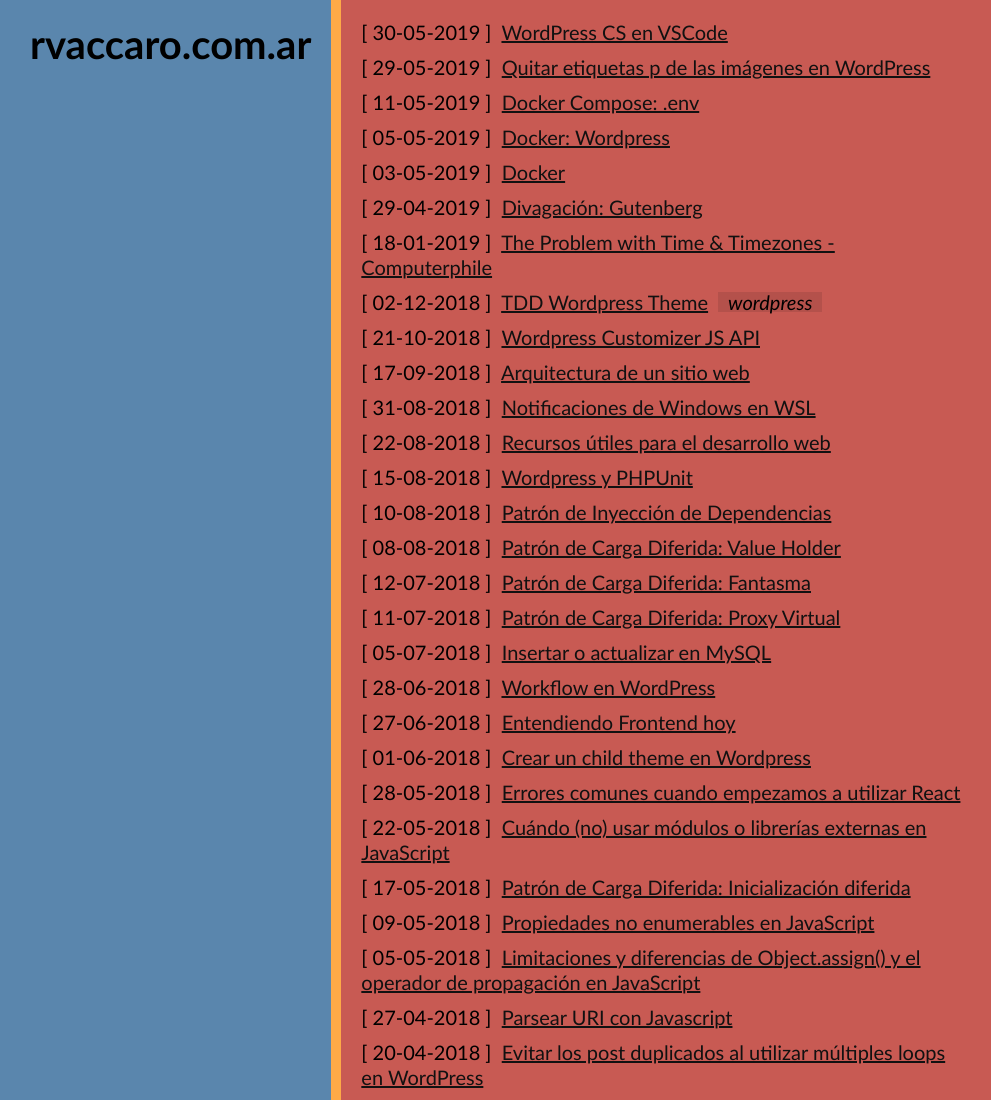
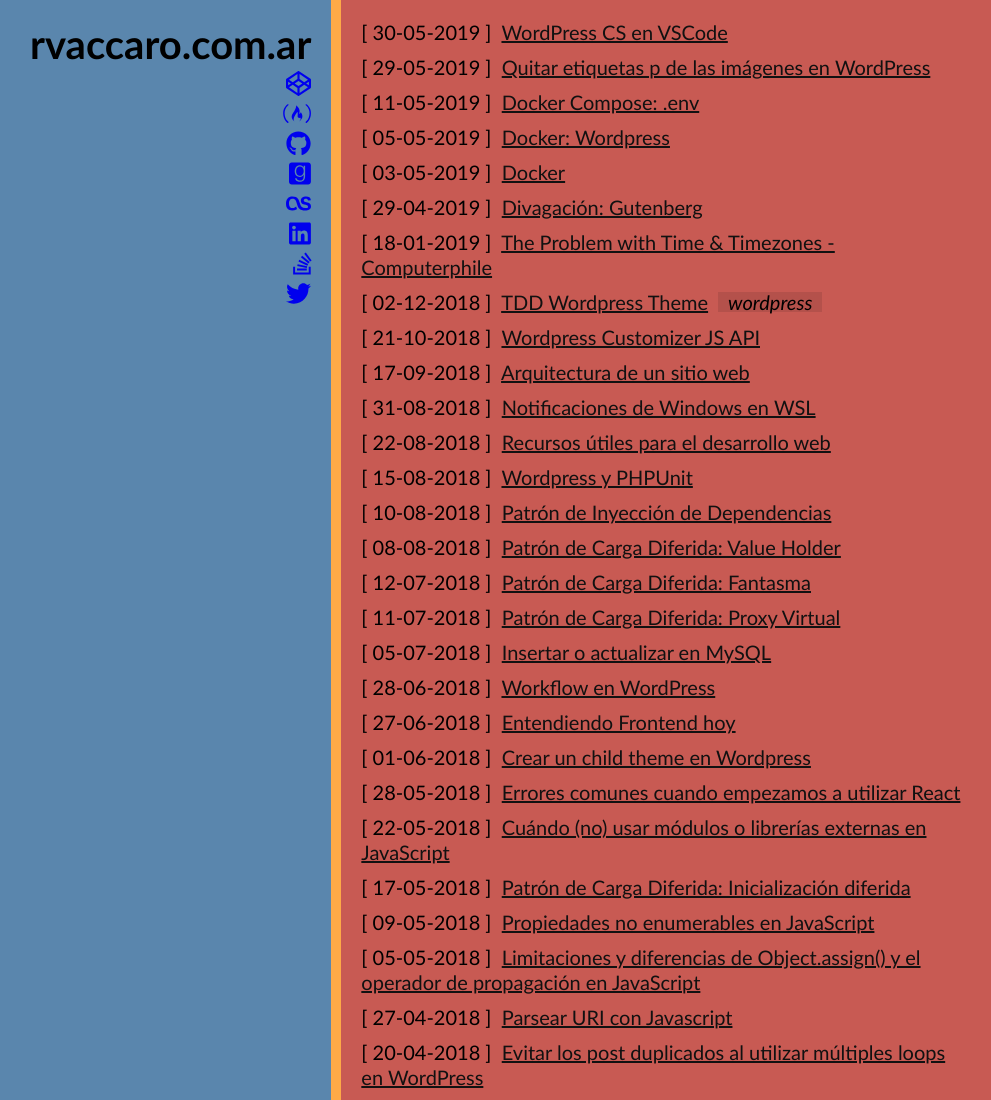
Before and after one commit to robertito13/robertito13.github.io, a Gatsby site: page / in a window 1280 px wide. Shown: the top 1100 px of the page, without its empty margins (152-1143 px from the left). Built offline with nearby package versions, Linux system fonts and the light colour scheme; Gatsby itself is replaced by a stand-in of ours.

Commit message:
Íconos de RRSS

```diff
--- a/package.json
+++ b/package.json
@@ -14,6 +14,10 @@
     "url": "git+https://github.com/robertito13/robertito13.github.io.git"
   },
   "dependencies": {
+    "@fortawesome/fontawesome-svg-core": "^1.2.29",
+    "@fortawesome/free-brands-svg-icons": "^5.13.1",
+    "@fortawesome/free-solid-svg-icons": "^5.13.1",
+    "@fortawesome/react-fontawesome": "^0.1.11",
     "gatsby": "^2.23.1",
     "gatsby-plugin-sass": "^2.3.3",
     "gatsby-plugin-sharp": "^2.6.13",
--- a/src/components/sidebar.tsx
+++ b/src/components/sidebar.tsx
@@ -1,4 +1,5 @@
 import React from 'react';
+import SocialIcon from './social-icon';
 
 import styles from '../styles/sidebar.module.scss';
 
@@ -8,7 +9,14 @@
       <aside className={styles.sidebar}>
         <header>rvaccaro.com.ar</header>
         <section className={styles.social}>
-
+          <SocialIcon type="CodePen" id="rvaccaro" />
+          <SocialIcon type="FreeCodeCamp" id="robertito13" />
+          <SocialIcon type="GitHub" id="robertito13" />
+          <SocialIcon type="Goodreads" id="112815172" />
+          <SocialIcon type="LastFM" id="rvaccaro" />
+          <SocialIcon type="LinkedIn" id="rvaccaro85" />
+          <SocialIcon type="StackOverflow" id="4467281" />
+          <SocialIcon type="Twitter" id="robertitov13" />
         </section>
         <section className={styles.categories}>
 
--- /dev/null
+++ b/src/components/social-icon.tsx
@@ -0,0 +1,91 @@
+import React from 'react';
+import { FontAwesomeIcon } from '@fortawesome/react-fontawesome';
+import { faExclamationCircle } from '@fortawesome/free-solid-svg-icons';
+import {
+  faCodepen,
+  faFreeCodeCamp,
+  faGithub,
+  faGoodreads,
+  faLastfm,
+  faLinkedin,
+  faStackOverflow,
+  faTwitter } from '@fortawesome/free-brands-svg-icons';
+
+import styles from '../styles/social.module.scss';
+
+enum SocialNetwork {
+  CodePen,
+  FreeCodeCamp,
+  GitHub,
+  Goodreads,
+  LastFM,
+  LinkedIn,
+  StackOverflow,
+  Twitter
+}
+
+type SocialNetworkStrings = keyof typeof SocialNetwork;
+
+interface OwnProps {
+  type: SocialNetworkStrings,
+  id: string;
+}
+
+class SocialIcon extends React.Component<OwnProps> {
+  render(): JSX.Element {
+    let icon = faExclamationCircle;
+    let url = `#`;
+    let title = `Unknown`;
+
+    switch (this.props.type) {
+      case `CodePen`:
+        icon = faCodepen;
+        url = `http://codepen.io/${this.props.id}/`;
+        title = `CodePen`;
+        break;
+      case `FreeCodeCamp`:
+        icon = faFreeCodeCamp;
+        url = `https://www.freecodecamp.org/${this.props.id}`;
+        title = `FreeCodeCamp`;
+        break;
+      case `GitHub`:
+        icon = faGithub;
+        url = `https://github.com/${this.props.id}`;
+        title = `GitHub`;
+        break;
+      case `Goodreads`:
+        icon = faGoodreads;
+        url = `https://www.goodreads.com/user/show/${this.props.id}`;
+        title = `Goodreads`;
+        break;
+      case `LastFM`:
+        icon = faLastfm;
+        url = `https://www.last.fm/user/${this.props.id}`;
+        title = `Last.fm`;
+        break;
+      case `LinkedIn`:
+        icon = faLinkedin;
+        url = `https://www.linkedin.com/in/${this.props.id}/`;
+        title = `LinkedIn`;
+        break;
+      case `StackOverflow`:
+        icon = faStackOverflow;
+        url = `https://stackoverflow.com/users/${this.props.id}/`;
+        title = `Stack Overflow`;
+        break;
+      case `Twitter`:
+        icon = faTwitter;
+        url = `https://twitter.com/${this.props.id}`;
+        title = `Twitter`;
+        break;
+    }
+
+    return (
+      <div className={styles.socialIcon}>
+        <a href={url} title={title}><FontAwesomeIcon icon={icon} /></a>
+      </div>
+    );
+  }
+}
+
+export default SocialIcon;
--- a/src/styles/sidebar.module.scss
+++ b/src/styles/sidebar.module.scss
@@ -16,4 +16,12 @@
     font-size: 2em;
     font-weight: bold;
   }
+
+  a:hover {
+    color: #FDAA47;
+  }
 }
+
+.social {
+  font-size: 1.25em;
+}
--- /dev/null
+++ b/src/styles/social.module.scss
@@ -0,0 +1,17 @@
+.social-icon {
+  display: inline-block;
+  margin-right: 10px;
+
+  a {
+    text-decoration: none;
+    color: inherit;
+  }
+
+  a:hover {
+    text-decoration: none;
+  }
+
+  &:last-of-type {
+    margin-right: 0;
+  }
+}
```
Also changed, not shown: 1 other file.
